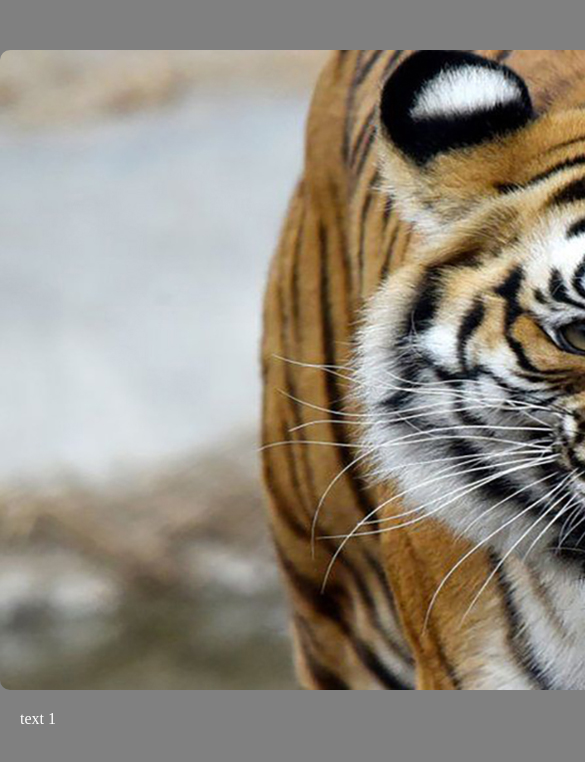
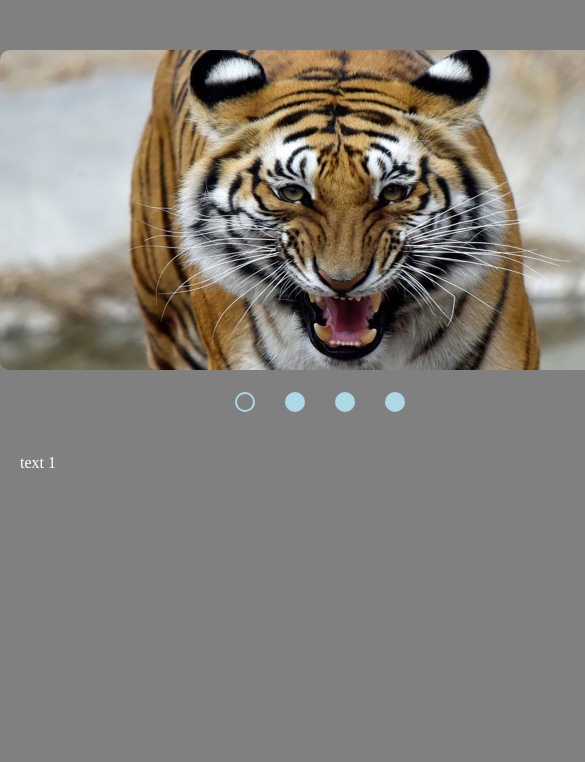
Before and after one commit to artantstar/cssMemSlider, a plain HTML site: page cssMemSlider/index.html in a window 390 px wide. Shown: the top 762 px of the page, 585 px wide, since content can reach past the window. Drawn offline with Linux system fonts and the light colour scheme.

Commit message:
feat: add mobile adaptive

```diff
--- a/cssMemSlider/style.css
+++ b/cssMemSlider/style.css
@@ -137,3 +137,20 @@ label:hover .bullet {
 label:active .bullet {
   background-color: lightgray;
 }
+
+/* Mobile */
+@media screen and (max-width: 800px) {
+  .slider {
+    width: 40em;
+  }
+  .slider__footer {
+    display: flex;
+    flex-direction: column-reverse;
+  }
+  .slider__control {
+    width: 100%;
+    height: 4em;
+    transform: translateY(0);
+    justify-content: center;
+  }
+}
```
